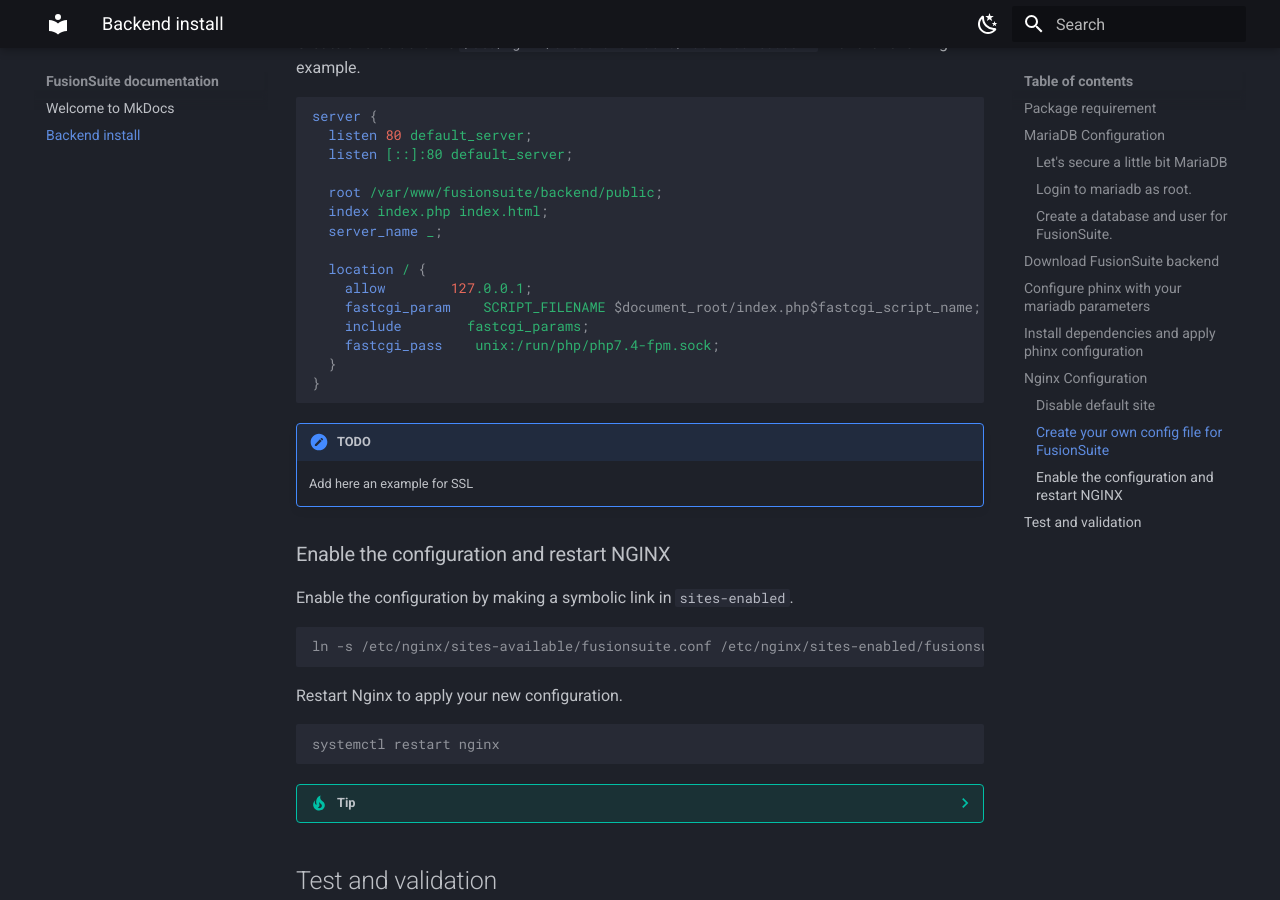
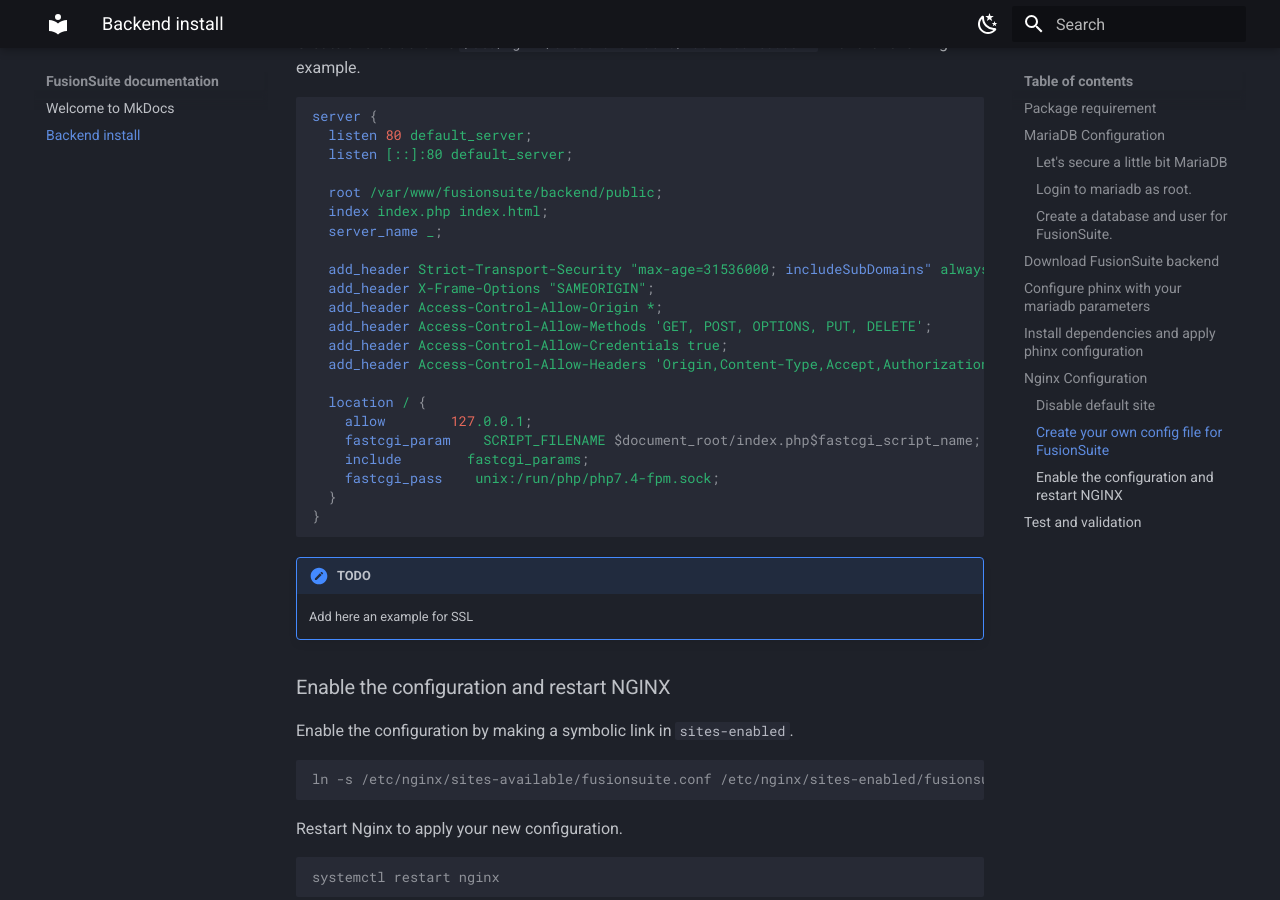
Before and after one commit to fusionSuite/documentation, an MkDocs documentation site: the page built from docs/backend_install.md, in a window 1280 px wide and 900 px high, scrolled down 2821 px. Built offline with MkDocs 1.6.1 and Material for MkDocs 9.7.7, drawn with Linux system fonts in a browser that asks for light colours.

Commit message:
add some nginx conf issue #9

```diff
--- a/docs/backend_install.md
+++ b/docs/backend_install.md
@@ -153,6 +153,13 @@ server {
   index index.php index.html;
   server_name _;
 
+  add_header Strict-Transport-Security "max-age=31536000; includeSubDomains" always;
+  add_header X-Frame-Options "SAMEORIGIN";
+  add_header Access-Control-Allow-Origin *;
+  add_header Access-Control-Allow-Methods 'GET, POST, OPTIONS, PUT, DELETE';
+  add_header Access-Control-Allow-Credentials true;
+  add_header Access-Control-Allow-Headers 'Origin,Content-Type,Accept,Authorization,Cache-Control,Pragma,Expires';
+
   location / {
     allow        127.0.0.1;
     fastcgi_param    SCRIPT_FILENAME $document_root/index.php$fastcgi_script_name;
```
